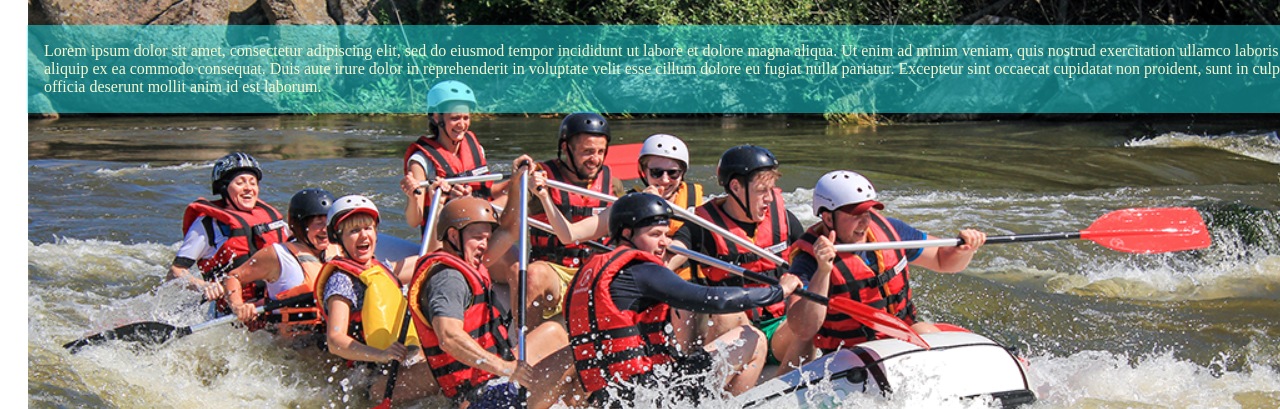
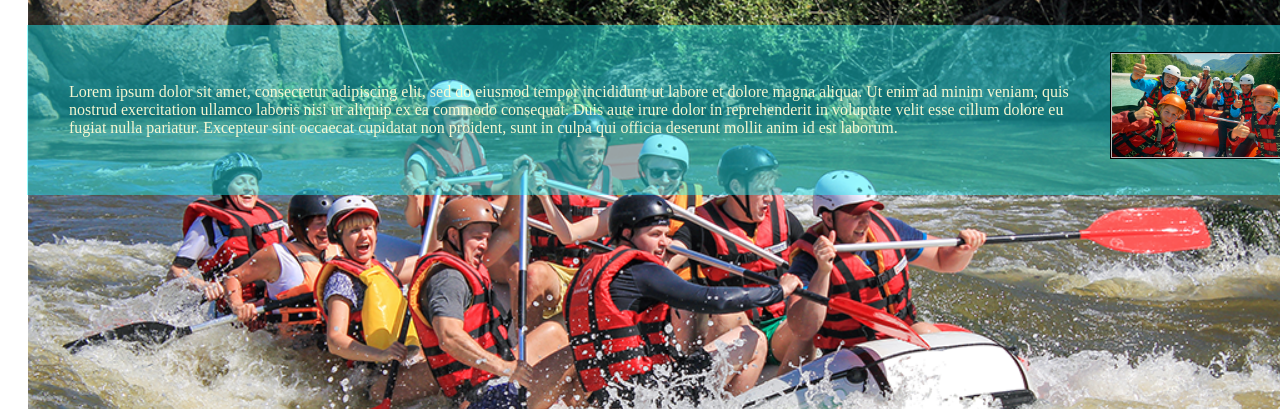
Before and after one commit to theoilartist/theoilartist-wdd130, a plain HTML site: page wwr/about.html in a window 1280 px wide. Shown: the part 391-800 px from the top of the page. Drawn offline with Linux system fonts and the light colour scheme.

Commit message:
Update rafting.css

```diff
--- a/wwr/styles/rafting.css
+++ b/wwr/styles/rafting.css
@@ -79,7 +79,7 @@
     }
 
 
-    .hero article p{
+    .hero article {
         position:absolute;
         top: 400px;
         left: 11px;
```
